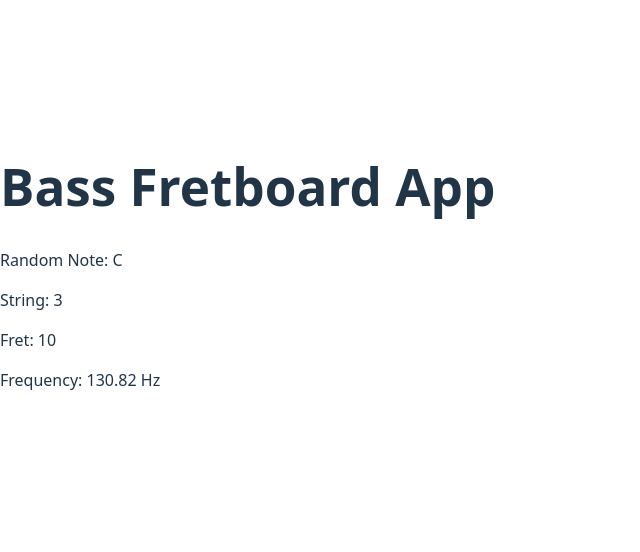
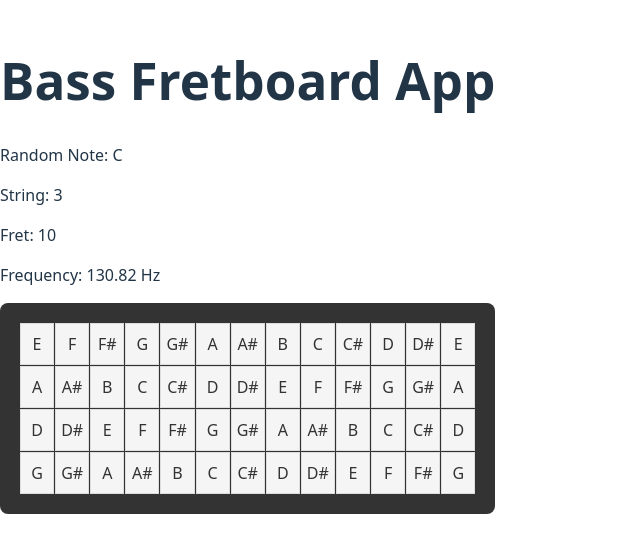
Before and after one commit to davide-ravasi/learn-bass-fretboard, a React (Vite) app: page / in a window 1280 px wide. Shown: the part 134-686 px from the top of the page, without its empty margins (0-640 px from the left). Built offline with nearby package versions, Linux system fonts and the light colour scheme.

Commit message:
feat: added events on fretboard

```diff
--- a/src/App.tsx
+++ b/src/App.tsx
@@ -1,4 +1,5 @@
 import "./App.css";
+import { Fretboard } from "./components/Fretboard";
 import { BASS_NOTES, getRandomNote } from "./data/notes";
 
 function App() {
@@ -18,6 +19,7 @@ function App() {
         <p>Fret: {randomNote.fret}</p>
         <p>Frequency: {randomNote.frequency.toFixed(2)} Hz</p>
       </div>
+      <Fretboard />
     </>
   );
 }
--- a/src/components/Fretboard.css
+++ b/src/components/Fretboard.css
@@ -25,3 +25,10 @@
 .fret-position:hover {
   background-color: #e0e0e0;
 }
+
+.fret-position.clicked {
+  background-color: #4caf50 !important;
+  color: white !important;
+  transform: scale(1.05);
+  box-shadow: 0 4px 8px rgba(76, 175, 80, 0.3);
+}
--- a/src/components/Fretboard.tsx
+++ b/src/components/Fretboard.tsx
@@ -1,8 +1,21 @@
 import "./Fretboard.css";
 import { generateBassNotes } from "../data/notes";
+import type { Note } from "../types";
+import { useState } from "react";
 
 export const Fretboard = () => {
   const notes = generateBassNotes();
+  const [clickedNote, setClickedNote] = useState<Note>();
+  const { name, string, fret } = clickedNote || {};
+
+  const handleNoteClick = (note: Note) => {
+    console.log(note);
+    setClickedNote(note);
+
+    setTimeout(() => {
+      setClickedNote(undefined);
+    }, 1000);
+  };
 
   return (
     <div className="fretboard">
@@ -10,10 +23,15 @@ export const Fretboard = () => {
         console.log(note);
         return (
           <div
-            className="fret-position"
+            className={`fret-position ${
+              name === note.name && fret === note.fret && string === note.string
+                ? "clicked"
+                : ""
+            }`}
             key={`${note.string}-${note.fret}`}
             data-string={note.string}
             data-fret={note.fret}
+            onClick={() => handleNoteClick(note)}
           >
             {note.name}
           </div>
```
Also changed, not shown: src/data/notes.ts (+7 -0 lines).
